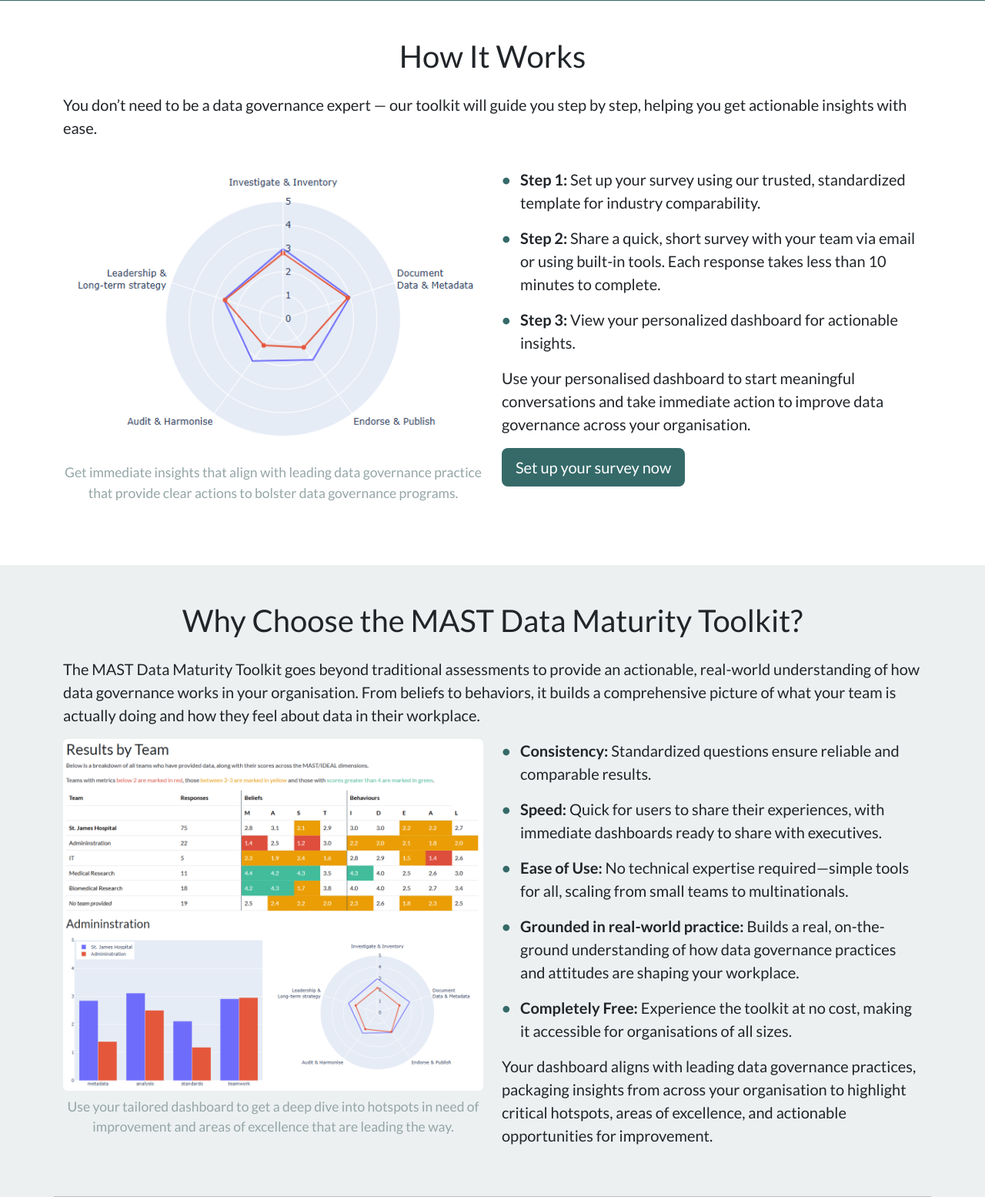
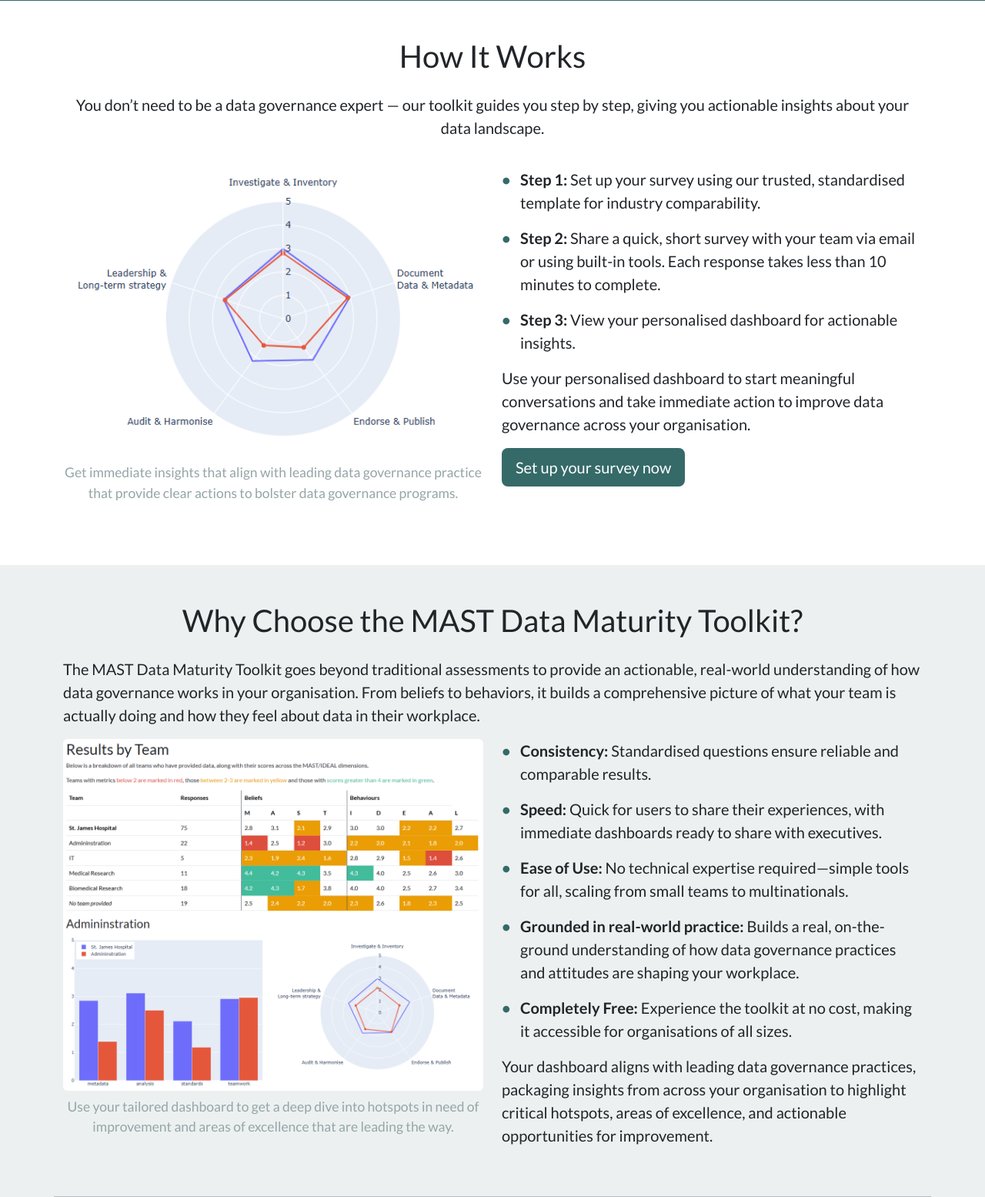
Before and after one commit to Aristotle-Metadata-Enterprises/mast-toolkit, a Django app: page / in a window 1280 px wide. Shown: the part 459-2014 px from the top of the page at 77% size. Run offline with Django 5.2, Linux system fonts and the light colour scheme.

Commit message:
fix home

```diff
--- a/app/mast_toolkit/templates/static/home.html
+++ b/app/mast_toolkit/templates/static/home.html
@@ -102,7 +102,7 @@
     <section class="bg-white py-5">
         <div class="container">
             <h2 class="text-center mb-4">How It Works</h2>
-            <p>You don’t need to be a data governance expert — our toolkit will guide you step by step, helping you get actionable insights with ease.</p>
+            <p class="text-center">You don’t need to be a data governance expert — our toolkit guides you step by step, giving you actionable insights about your data landscape.</p>
             <div class="row align-items-center">
                 <div class="col-md-6">
                     <figure class="figure">
@@ -113,9 +113,9 @@
                 </div>
                 <div class="col-md-6">
                     <ul class="custom-list">
-                        <li><strong>Step 1:</strong> Set up your survey using our trusted, standardized template for industry comparability.</li>
+                        <li><strong>Step 1:</strong> Set up your survey using our trusted, standardised template for industry comparability.</li>
                         <li><strong>Step 2:</strong> Share a quick, short survey with your team via email or using built-in tools. Each response takes less than 10 minutes to complete.</li>
-                        <li><strong>Step 3:</strong> View your personalized dashboard for actionable insights.</li>
+                        <li><strong>Step 3:</strong> View your personalised dashboard for actionable insights.</li>
 
                     </ul>
                     <p>Use your personalised dashboard to start meaningful conversations and take immediate action to improve data governance across your organisation.</p>
@@ -139,7 +139,7 @@
                 </div>
                 <div class="col-md-6">
                     <ul class="custom-list">
-                        <li><strong>Consistency:</strong> Standardized questions ensure reliable and comparable results.</li>
+                        <li><strong>Consistency:</strong> Standardised questions ensure reliable and comparable results.</li>
                         <li><strong>Speed:</strong> Quick for users to share their experiences, with immediate dashboards ready to share with executives.</li>
                         <li><strong>Ease of Use:</strong> No technical expertise required—simple tools for all, scaling from small teams to multinationals.</li>
                         <li><strong>Grounded in real-world practice:</strong> Builds a real, on-the-ground understanding of how data governance practices and attitudes are shaping your workplace.</li>
@@ -198,7 +198,7 @@
     <section class="bg-white py-5">
         <div class="container text-center">
             <h2>Ready to Unlock Your Data Maturity Insights today?</h2>
-            <p>You don’t need specialized tools or software — just insights that help build awareness and engagement, delivered through quick responses and an immediate dashboard.</p>
+            <p>You don’t need specialised tools or software — just insights that help build awareness and engagement, delivered through quick responses and an immediate dashboard.</p>
             <p class="lead">Don't wait — start transforming your data practices today with the MAST Data Maturity Toolkit!</p>
             <div class="d-flex justify-content-center gap-3 mt-4">
                 <a href="{% url 'survey_create' %}" class="btn btn-primary btn-lg">Get Started Now</a>
```
